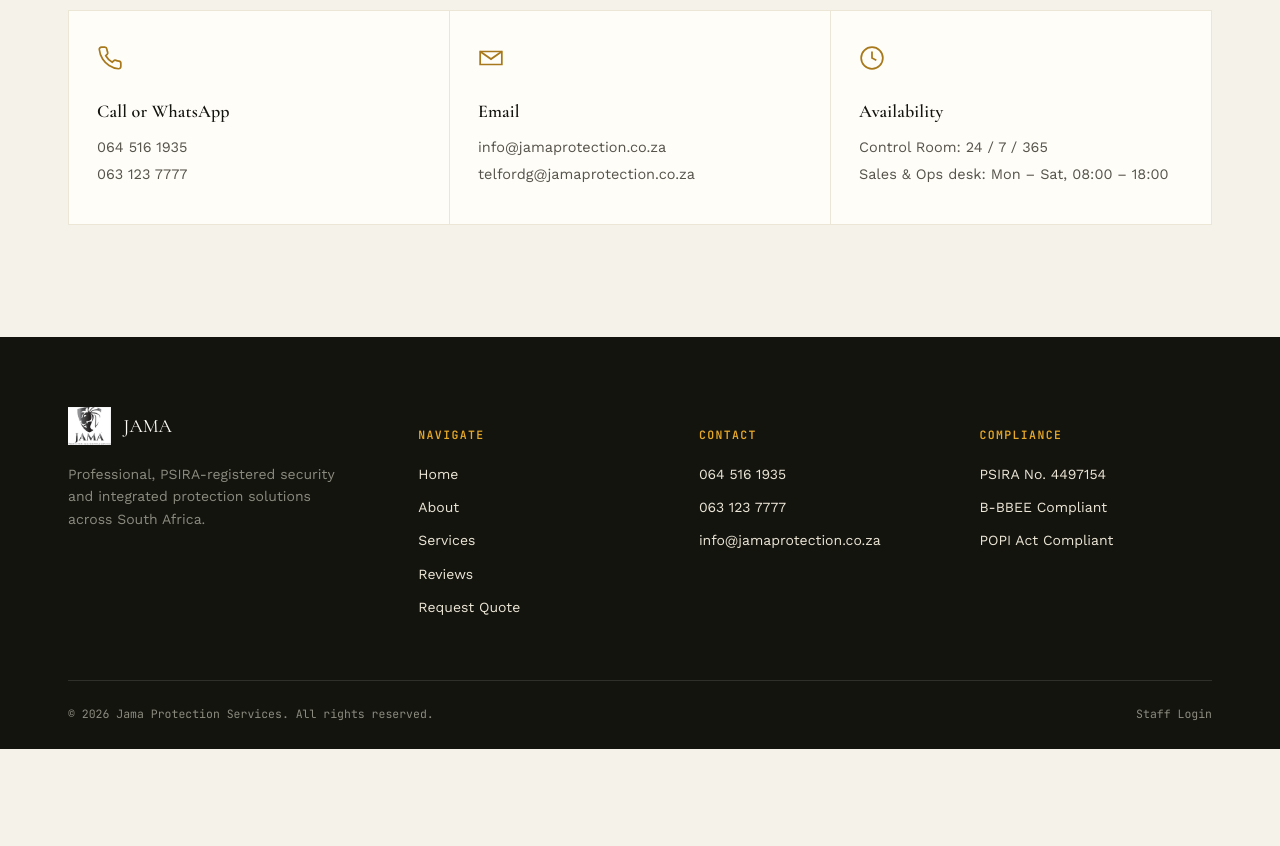
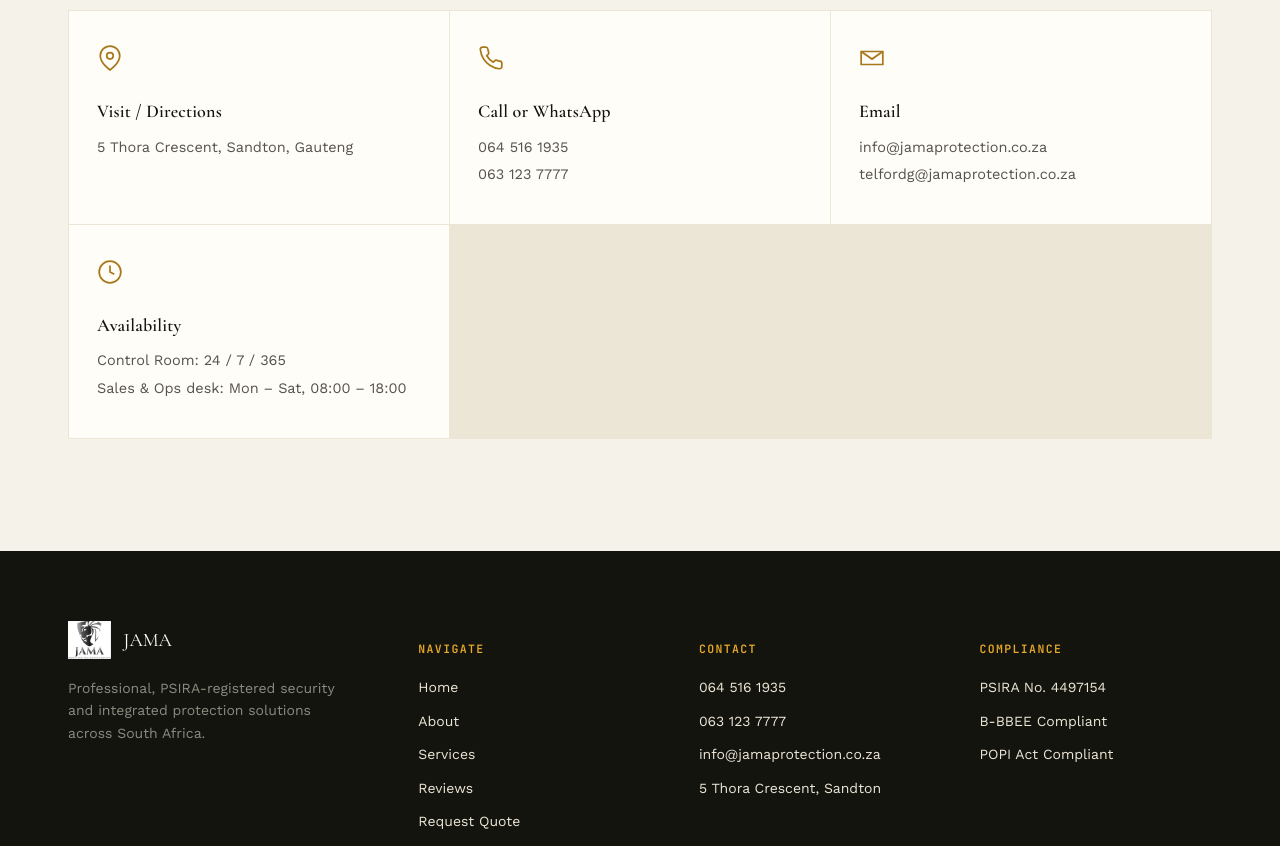
Before and after one commit to romeo-rsa3/Jama-Protection-Services-Website, a plain HTML site: page index.html in a window 1280 px wide. Shown: the part 5960-6806 px from the top of the page. Before the commit the page ends 6709 px from the top, so only its background shows below. Drawn offline with nearby package versions, Linux system fonts and the light colour scheme; a web font is replaced by a local one.

Commit message:
Add contact information and map link

```diff
--- a/index.html
+++ b/index.html
@@ -351,6 +351,11 @@
 
     <div class="contact-grid reveal">
       <div class="contact-card">
+        <svg viewBox="0 0 24 24" fill="none" stroke="currentColor" stroke-width="1.6"><path d="M21 10c0 7-9 13-9 13s-9-6-9-13a9 9 0 0 1 18 0Z"/><circle cx="12" cy="10" r="3"/></svg>
+        <h4>Visit / Directions</h4>
+        <a href="https://www.google.com/maps/search/?api=1&query=5+Thora+Crescent%2C+Sandton%2C+Gauteng" target="_blank" rel="noopener">5 Thora Crescent, Sandton, Gauteng</a>
+      </div>
+      <div class="contact-card">
         <svg viewBox="0 0 24 24" fill="none" stroke="currentColor" stroke-width="1.6"><path d="M22 16.92v3a2 2 0 0 1-2.18 2 19.79 19.79 0 0 1-8.63-3.07 19.5 19.5 0 0 1-6-6 19.79 19.79 0 0 1-3.07-8.67A2 2 0 0 1 4.11 2h3a2 2 0 0 1 2 1.72c.127.96.361 1.903.7 2.81a2 2 0 0 1-.45 2.11L8.09 9.91a16 16 0 0 0 6 6l1.27-1.27a2 2 0 0 1 2.11-.45c.907.339 1.85.573 2.81.7A2 2 0 0 1 22 16.92z"/></svg>
         <h4>Call or WhatsApp</h4>
         <a href="tel:+27645161935">064 516 1935</a>
@@ -399,6 +404,7 @@
           <li><a href="tel:+27645161935">064 516 1935</a></li>
           <li><a href="tel:+27631237777">063 123 7777</a></li>
           <li><a href="mailto:info@jamaprotection.co.za">info@jamaprotection.co.za</a></li>
+          <li><a href="https://www.google.com/maps/search/?api=1&query=5+Thora+Crescent%2C+Sandton%2C+Gauteng" target="_blank" rel="noopener">5 Thora Crescent, Sandton</a></li>
         </ul>
       </div>
       <div class="footer-col">
```
